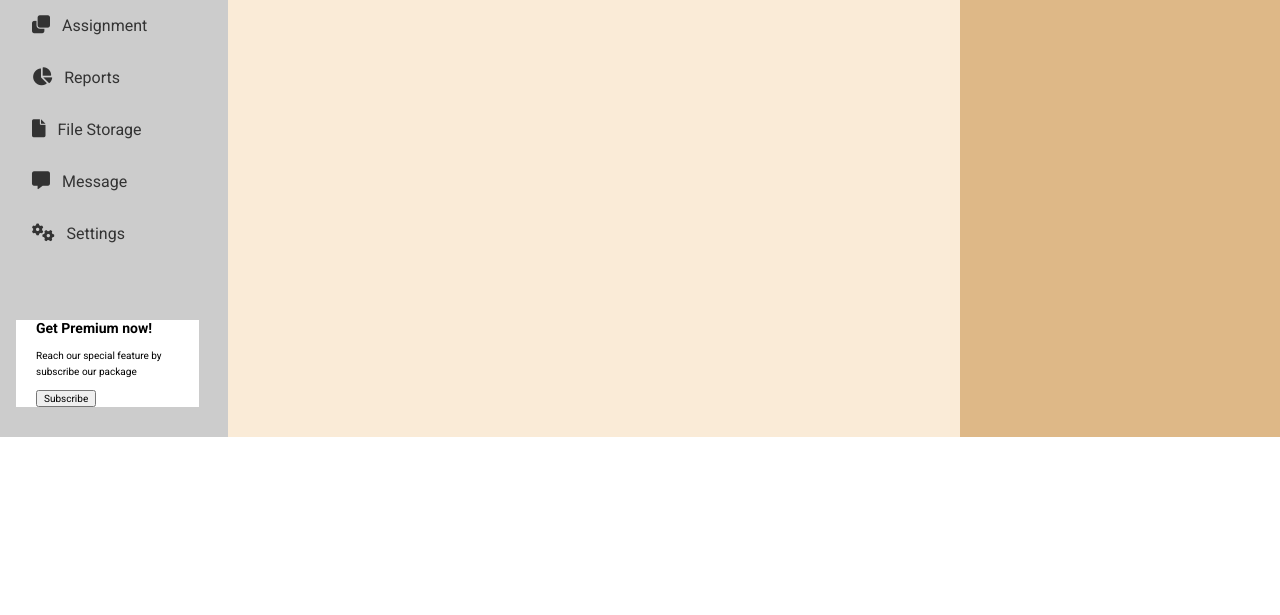
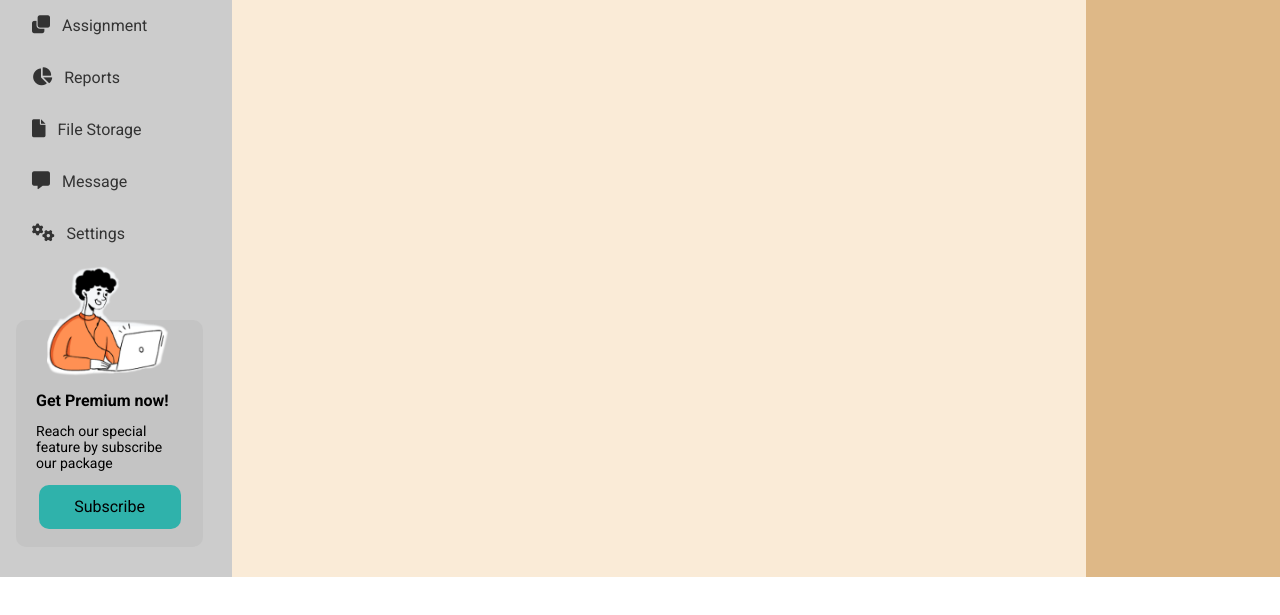
Before and after one commit to mmttyrm/E-learing-Dashboard, a plain HTML site: page index.html in a window 1280 px wide. Shown: the part 121-736 px from the top of the page. Drawn offline with nearby package versions, Linux system fonts and the light colour scheme.

Commit message:
update menu-bar

```diff
--- a/assets/css/base.css
+++ b/assets/css/base.css
@@ -28,3 +28,18 @@ html {
     font-family: 'Roboto', sans-serif;
     box-sizing: border-box;
 }
+
+.btn {
+    display: block;
+    padding: 0 16px;
+    margin: 8px auto;
+    border-radius: 10px;
+    height: 44px;
+    font-size: 1.6rem;
+    border: none;
+}
+
+.btn:hover {
+    background-color: #ff6347;
+    cursor: pointer;
+}
--- a/assets/css/main.css
+++ b/assets/css/main.css
@@ -12,7 +12,7 @@
 }
 
 .nav_bar {
-    max-width: 240px;
+    /* max-width: 240px; */
     background-color: #ccc;
     border-right: solid 1px #ccc;
 }
@@ -28,6 +28,7 @@
 .menu-item:hover {
     background-color: #1F1C39;
     border-radius: 10px;
+    cursor: pointer;
 }
 
 .menu-item:hover .menu-link {
@@ -46,19 +47,45 @@
 }
 
 .subscribe {
+    position: relative;
     margin: 60px 16px 30px;
     background-color: #fff;
+    background-color: #c4c4c4;
+    border-radius: 10px;
 
 }
 
+.subs-content::after {
+    content: "";
+    position: absolute;
+    top: -54px;
+    left: 20px;
+    height: 110px;
+    width: 144px;
+    background-image: url(../img/pic2.png);
+    background-repeat: no-repeat;
+    background-position: center;
+    background-size: contain;
+}
+
+
 .subs-content {
-    margin: 0 20px;
+    padding: 10px 20px;
 }
 
 .subs-title {
+    padding-top: 50px;
+    font-size: 1.6rem;
+}
+
+.subs-depc {
     font-size: 1.4rem;
 }
 
+.btn-subscribe {
+    min-width: 142px;
+    background-color: #2FB2AB;
+}
 .contain {
     background-color: antiquewhite;
 }
--- a/index.html
+++ b/index.html
@@ -18,7 +18,7 @@
 <body>
     <div class="grid wapper">
         <div class="row">
-            <div class="col l-3 nav_bar">
+            <div class="col l-2 nav_bar">
                 <a href="#" class="logo">
                     <img class="logo-img" src="./assets/img/logo.png" alt="logo">
                 </a>
@@ -38,7 +38,7 @@
                     </div>
                 </div>
             </div>
-            <div class="col l-6 contain">
+            <div class="col l-7 contain">
 
             </div>
             <div class="col l-3 profile">
```
Also changed, not shown: assets/img/pic2.png (added).
